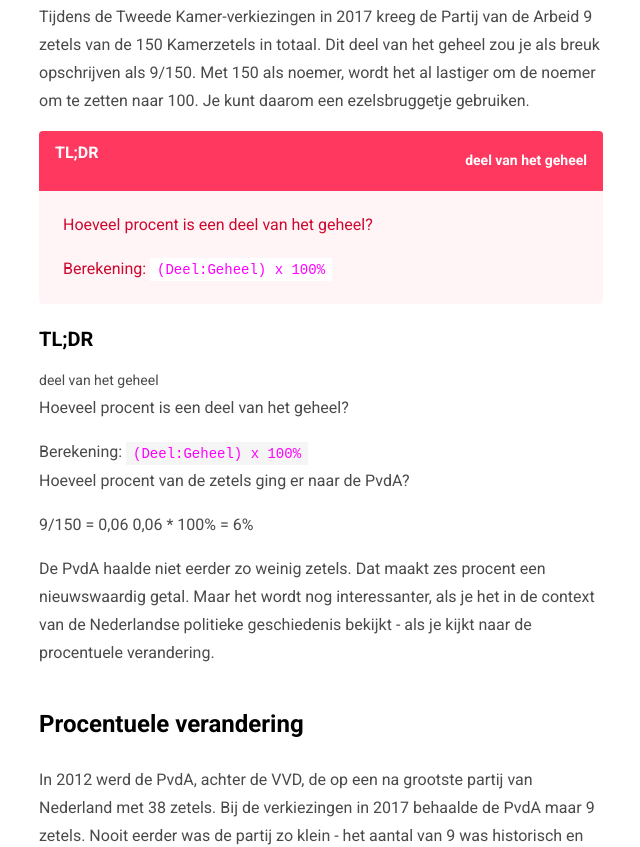
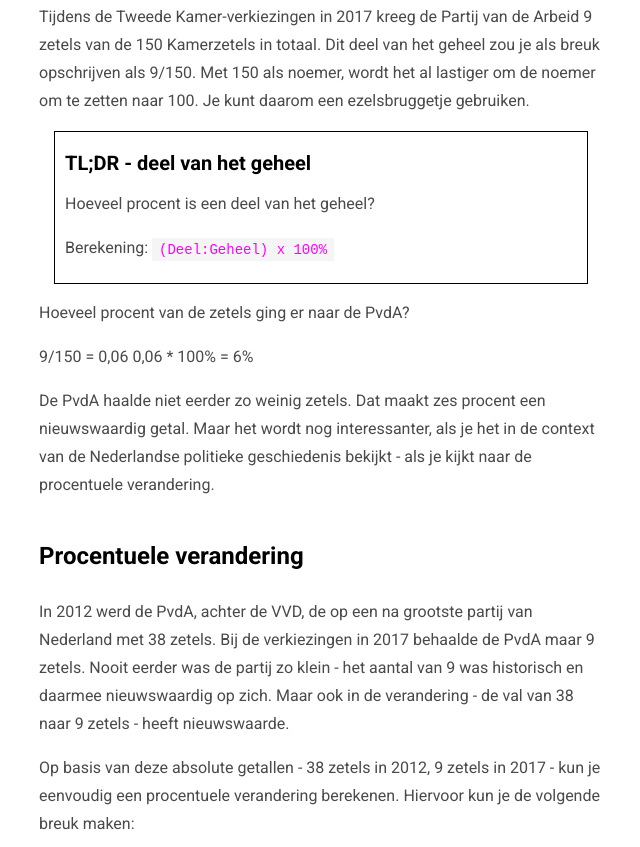
Before and after one commit to winnydejong/ahomk, a website: page index.html in a window 1280 px wide. Shown: the part 2772-3619 px from the top of the page, without its empty margins (319-959 px from the left). Drawn offline with nearby package versions, Linux system fonts and the light colour scheme; files whose address does not match are found by name; a web font is replaced by a local one.

Commit message:
tldr-box

```diff
--- a/_sass/main.scss
+++ b/_sass/main.scss
@@ -171,6 +171,14 @@
     color: $pink!important;
 }
 
+//tldr
+div.tldr {
+    border: 1px solid black;
+    padding: 20px 10px;
+    margin: 15px;
+}
+
+
 // footer
 footer a {
     color: $black;
--- a/index.html
+++ b/index.html
@@ -63,21 +63,10 @@
                     <p>Twee van de acht punten, is net zo veel als 25 van de honderd punten. En 25 per honderd is gelijk aan 25 procent. </p>
                     <p>De berekening waarmee je een deel van het geheel omzet in een percentage, is vaak het hart van journalistieke verhalen naar aanleiding van nieuwe verdelingen. Denk bijvoorbeeld aan verkiezingen: het nieuws zit in de herverdeling van de zetels in het parlement. </p>
                     <p>Tijdens de Tweede Kamer-verkiezingen in 2017 kreeg de Partij van de Arbeid 9 zetels van de 150 Kamerzetels in totaal. Dit deel van het geheel zou je als breuk opschrijven als 9/150. Met 150 als noemer, wordt het al lastiger om de noemer om te zetten naar 100. Je kunt daarom een ezelsbruggetje gebruiken.</p>
-                    <article class="message is-primary">
-                      <div class="message-header">
-                        <p>TL;DR</p> <small>deel van het geheel</small>
-                      </div>
-                      <div class="message-body">
+                    <div class="tldr">
+                        <h4>TL;DR - deel van het geheel</h4>
                         <p>Hoeveel procent is een deel van het geheel?</p>
                         <p>Berekening: <code>(Deel:Geheel) x 100%</code></p>
-                      </div>
-                    </article>
-                    <div class="tldr">
-                        <div class="content">
-                            <h4>TL;DR</h4> <small>deel van het geheel</small>
-                            <p>Hoeveel procent is een deel van het geheel?</p>
-                            <p>Berekening: <code>(Deel:Geheel) x 100%</code></p>
-                        </div>
                     </div>
                     <p>Hoeveel procent van de zetels ging er naar de PvdA? </p><p>9/150 = 0,06
                         0,06 * 100% = 6%</p>
```
Also changed, not shown: css/main.css.
